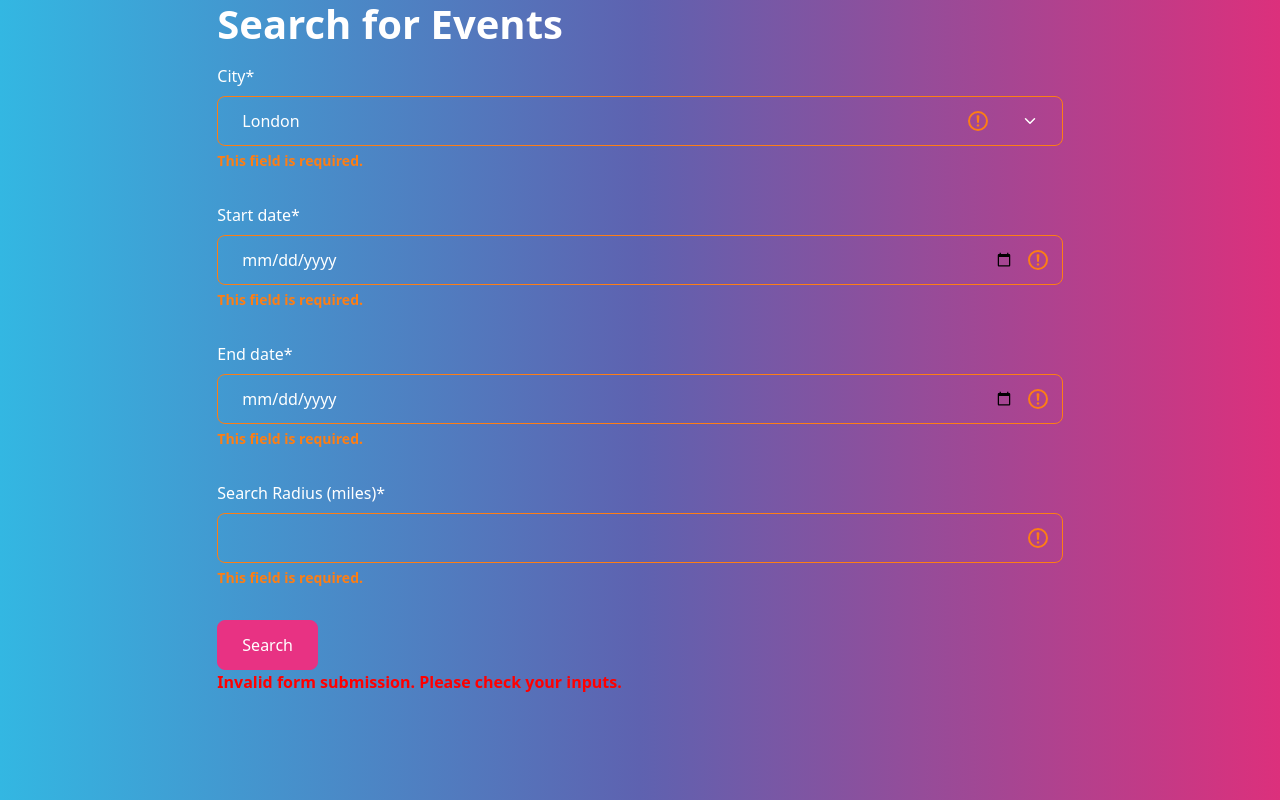
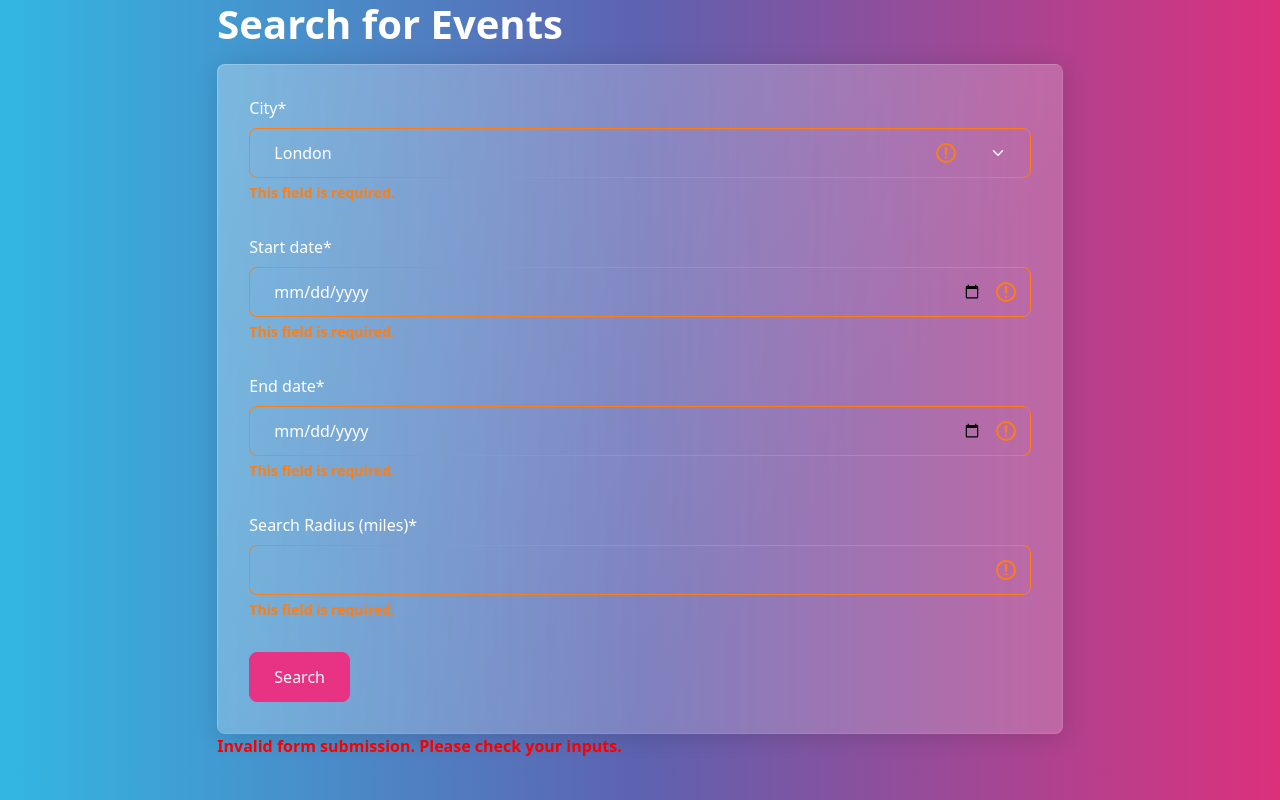
Before and after one commit to MarshallJD1/where2, a Django app: page /events/search/ in a window 1280 px wide. Run offline with Django 4.2, Linux system fonts and the light colour scheme; some libraries are stand-ins or nearby versions.

Commit message:
search form card styling

```diff
--- a/events/templates/events/search_events.html
+++ b/events/templates/events/search_events.html
@@ -40,13 +40,14 @@
     <div class="row">
     <div class="col-8 mx-auto">
             <h1>Search for Events</h1>
-
+        <div class=" card bg-secondary p-3">
             <form method="GET">
                 {% load crispy_forms_tags %}
                 {{ form|crispy }}
                 {% comment %} {{ form.as_p }} {% endcomment %}
                 <button type="submit" class="btn btn-primary">Search</button>
             </form>
+        </div>
 
             {% if error_message %}
                 <p class="error-message">{{ error_message }}</p>
```
